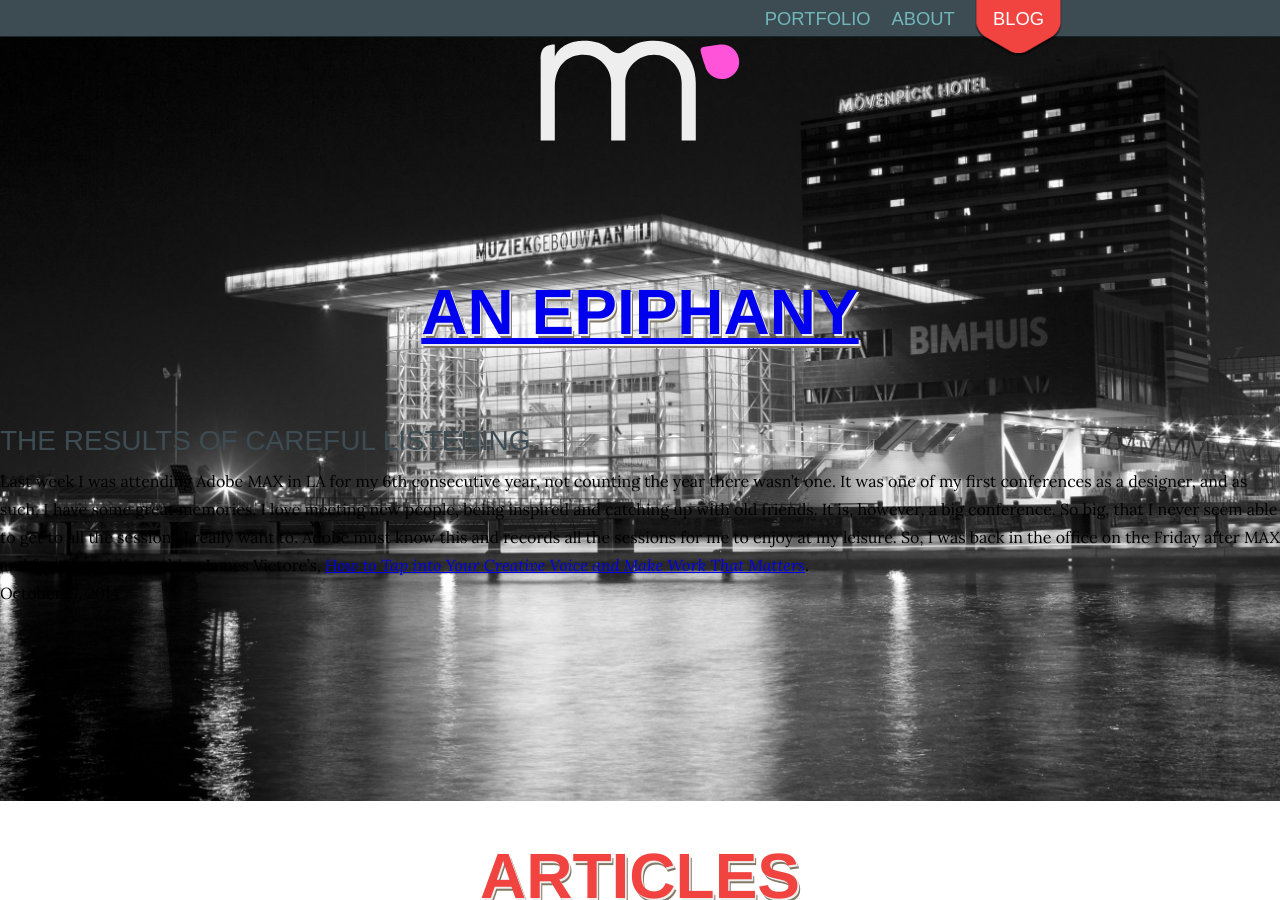
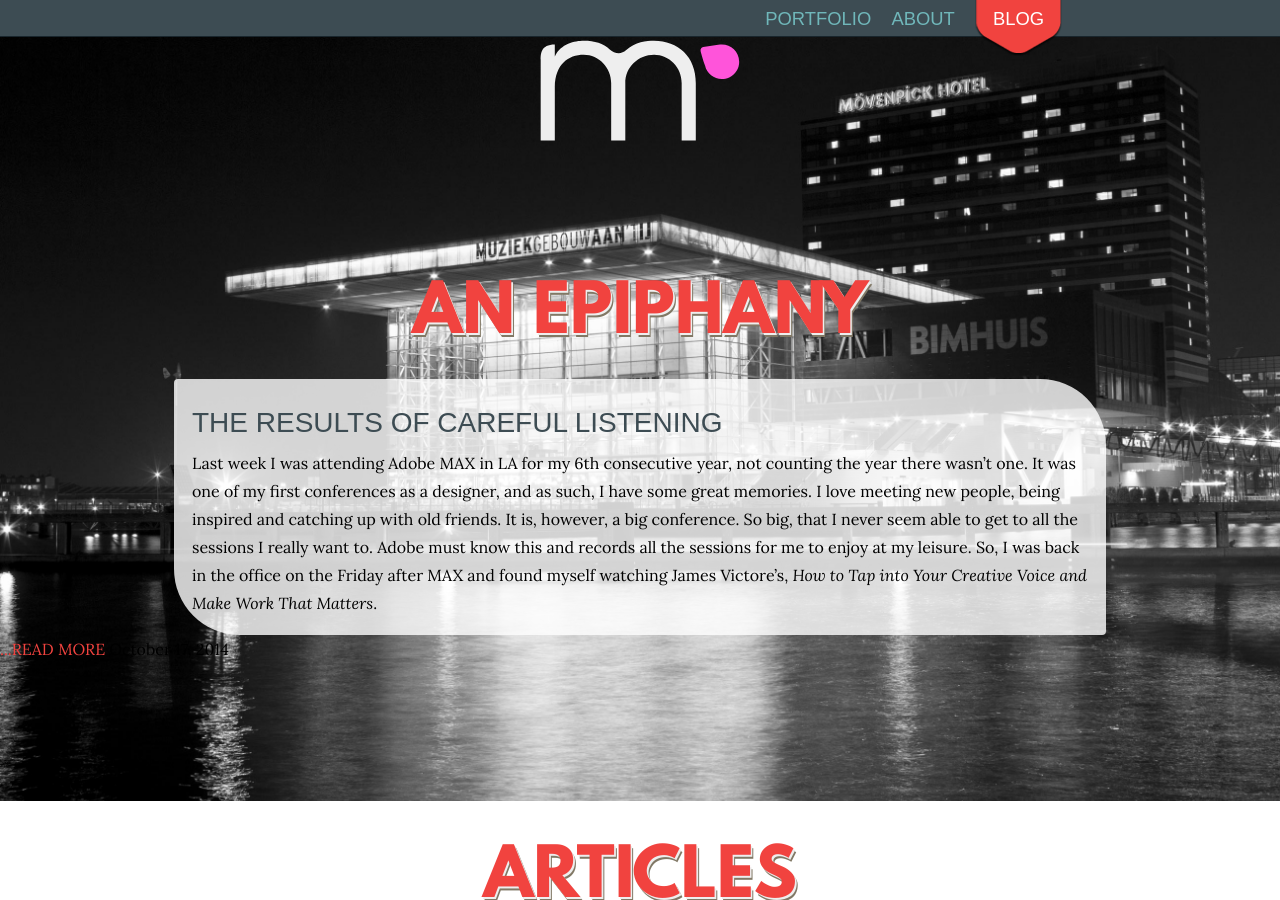
Before and after one commit to mrondina/mrondina, a Jekyll site: the page built from index.md, in a window 1280 px wide and 900 px high. Built offline with Jekyll 4.4.1, drawn with Linux system fonts in a browser that asks for light colours; some web fonts are replaced; Markdown is read by kramdown in place of the engine named in the settings.

Commit message:
Issue #10 fixed the font issues with @font-face and positioned the feature excerpt

```diff
--- a/_layouts/blog-toc.html
+++ b/_layouts/blog-toc.html
@@ -6,7 +6,7 @@
 	<!-- img src={{ site.posts.first.feature-image }}> -->
 	<div class="feature-info">
 		<h1><a href= {{site.posts.first.url}} >{{ site.posts.first.title }}</a></h1>
-		<p class="feature-excerpt">{{ site.posts.first.excerpt }}</p>
+		<span class="feature-excerpt">{{ site.posts.first.excerpt }} </span><span class="read-more"><a href= {{site.posts.first.url}} >...READ MORE</a></span>
 		<span class="feature-date">{{ site.posts.first.date | date: "%B %-d, %Y" }}</span>
 	</div>
 </div>
--- a/css/style.scss
+++ b/css/style.scss
@@ -10,9 +10,9 @@
 @font-face {
 	font-family: "League Spartan";
 	src:
-		url('fonts/leaguespartan-bold.woff2') format('woff2'),
-		url('fonts/leaguespartan-bold.woff') format('woff'),
-		url('fonts/leaguespartan-bold.ttf') format('truetype');
+		url('../fonts/leaguespartan-bold.woff2') format('woff2'),
+		url('../fonts/leaguespartan-bold.woff') format('woff'),
+		url('../fonts/leaguespartan-bold.ttf') format('truetype');
 }
 
 body {
@@ -32,19 +32,19 @@ p {
 
 h1 {
 	margin: 0;
-	padding: 28px 0 36px 0; /*convert to percentage*/
+	padding: 28px 0 24px 0; /*convert to percentage*/
 	color: #f1433f;
 	font: normal normal 4em 'League Spartan', 'Helvetica', sans-serif;
 	font-weight: 800;
 	text-shadow: 1.6px 2px 0px #eee, 2.6px 4px #817865;
 	text-align: center;
 	text-transform: uppercase;;
-	background: url('../images/underline_light.png') no-repeat center 75% transparent;
+	/*background: url('../images/underline_light.png') no-repeat center 75% transparent;*/
 }
 h2
 {
 	color: #3D4C53;
-	padding: 40px 0 10px 0;
+	padding: 10px 0 10px 0;
 	font: normal normal 1.75em 'freight-sans-pro', sans-serif;
 	font-weight: 300;
 	text-transform: uppercase;
@@ -77,6 +77,10 @@ img, embed, object, video {
 	max-width: 990px;
 }
 
+a {
+	text-decoration: none;
+	color: inherit;
+}
 /*----------------Navigation styles--------------*/
 
 nav
@@ -171,6 +175,27 @@ nav ul li a:hover
 .feature-info {
 	position: relative;
 	padding-top: 20%;
+
+}
+
+.feature-excerpt {
+	padding: 18px;
+	width: 70%;
+	display: block;
+	height: auto;
+	margin: 0 auto;
+	margin-top: -0px;
+	background-color: rgba(255, 255, 255, 0.8);
+	color: #000;
+	border-radius: 4px 66px 4px 66px;
+	background-blend-mode: difference;
+}
+
+.read-more {
+	display: inline;
+	color: #f1433f;
+	font: normal normal 'Lora', 'Times', serif;
+	text-transform: uppercase;
 }
 
 .wrapper {
```
Also changed, not shown: 2 other files.
